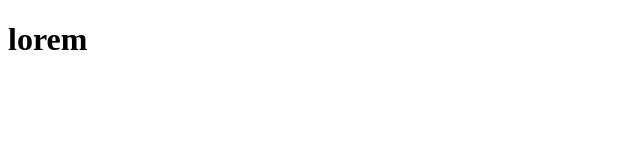
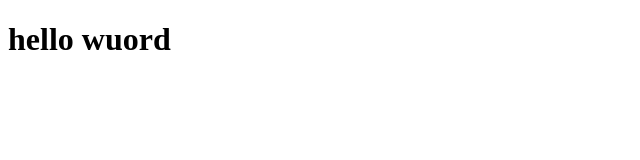
Before and after one commit to Simonedambra/htmlcss-hello, a plain HTML site: page index.html in a window 1280 px wide. Shown: the whole page, without its empty margins (0-640 px from the left). Drawn offline with Linux system fonts and the light colour scheme.

Commit message:
test-push

```diff
--- a/index.html
+++ b/index.html
@@ -6,6 +6,6 @@
     <title>Document</title>
 </head>
 <body>
-    <h1>lorem</h1>
+<h1>hello wuord</h1>
 </body>
 </html>
```
